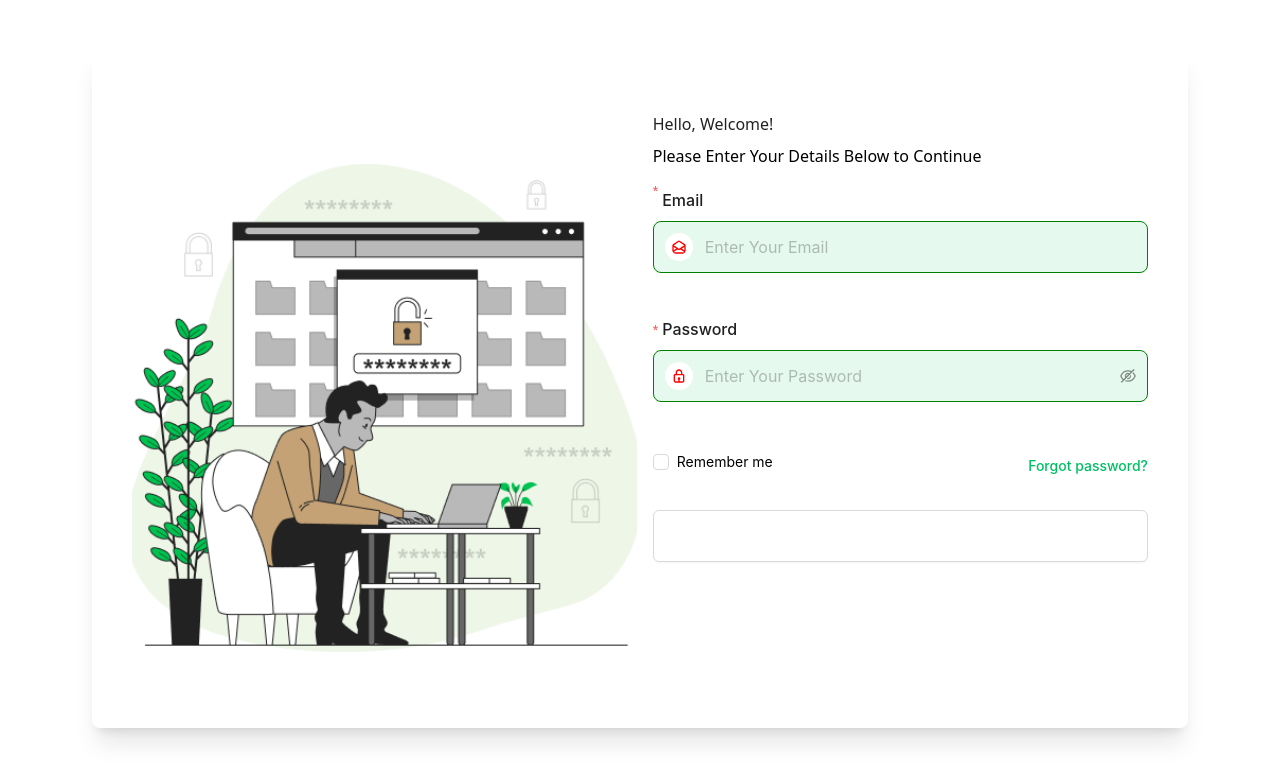
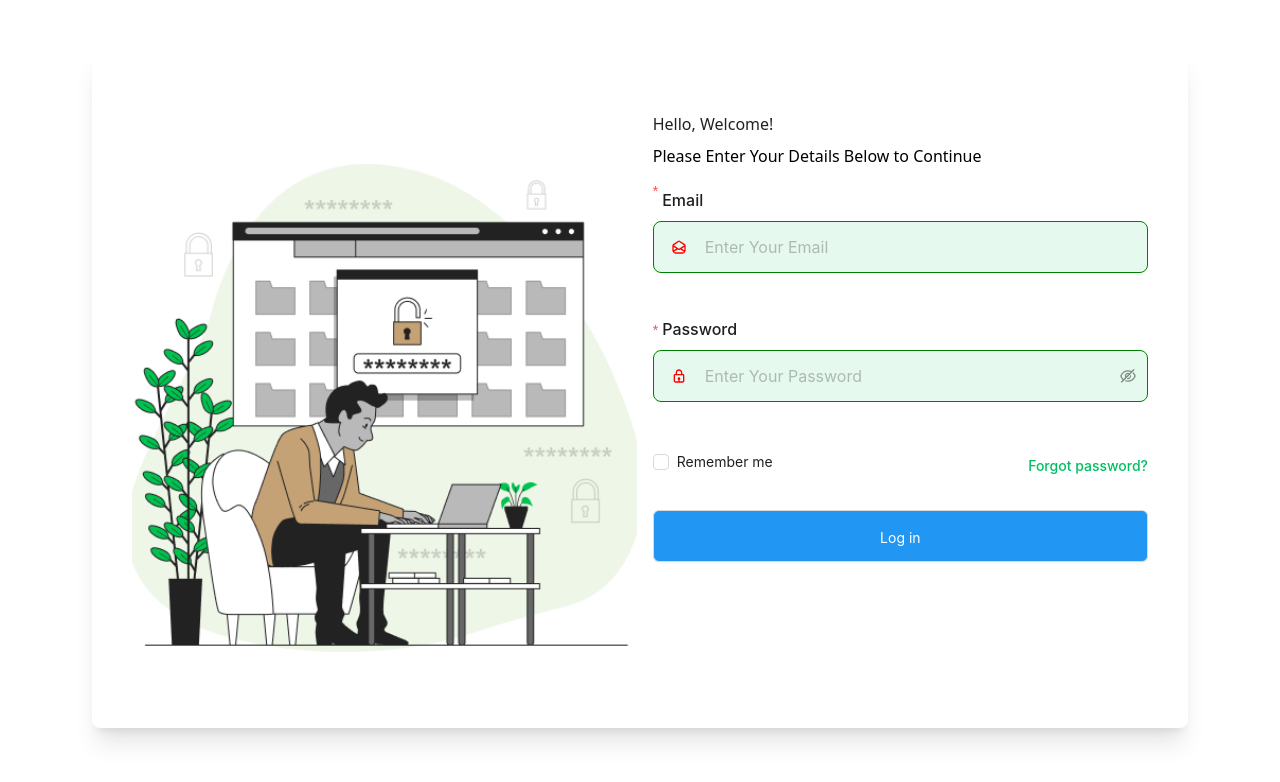
Before and after one commit to jahidkhandakar/Thera-Track-Dashboard, a React (Vite) app: page / in a window 1280 px wide. Shown: the top 782 px of the page. Built offline with nearby package versions, Linux system fonts and the light colour scheme.

Commit message:
design polish

```diff
--- a/package.json
+++ b/package.json
@@ -1,5 +1,5 @@
 {
-  "name": "Daily-aiDash",
+  "name": "theratrack-dashboard",
   "private": true,
   "version": "0.0.0",
   "type": "module",
--- a/src/auth/ForgotPassword.jsx
+++ b/src/auth/ForgotPassword.jsx
@@ -15,6 +15,7 @@ const ForgotPassword = () => {
 
   const handleForgotPassword = async(values) => {
     console.log("Received values:", values);
+    navigate(`/verifyotp?email=${values?.email}`);
     // navigate(`/verifyotp`);
     // try{
     //   const res = await forgotpassword(values).unwrap()
--- a/src/auth/Login.jsx
+++ b/src/auth/Login.jsx
@@ -130,7 +130,7 @@ const Login = () => {
                             {/* <p className='text-red-500 font-semibold'>{error}</p> */}
                             <Button
                                 htmlType="submit"
-                                className="block w-full h-[52px] px-2 py-4 mt-2 !text-white !bg-primaryBg"
+                                className="block w-full h-[52px] px-2 py-4 mt-2 !text-[#FFF] !bg-primaryBg"
                             >
                                 Log in
                             </Button>
--- a/src/auth/VerifyOtp.jsx
+++ b/src/auth/VerifyOtp.jsx
@@ -24,7 +24,7 @@ const VerifyOtp = () => {
 
     const sendOtp = async() => {
         console.log(otp);
-        // navigate(`/updatepassword`)
+        navigate(`/updatepassword`)
         // try{
         //     const res = await verifyOtp(verifyData).unwrap()
         //     if(res?.code == 200 ){
@@ -45,7 +45,7 @@ const VerifyOtp = () => {
 
     return (
         <div className='w-full max-w-[1296px] shadow-xl mt-12 sm:mt-24 mx-auto rounded-[8px] p-4 sm:p-10'>
-            <Toaster position='top-center' reverseOrder = {false} />
+            {/* <Toaster position='top-center' reverseOrder = {false} /> */}
 
             <div className="flex flex-col sm:flex-row md:justify-around justify-between items-center gap-4 sm:gap-10">
                 <div className='w-full sm:w-[480px] flex justify-center sm:justify-start'>
@@ -94,7 +94,7 @@ const VerifyOtp = () => {
                         {/* <p className="text-red-500 font-medium">{error}</p> */}
 
                         <Button  onClick={sendOtp}
-                         className="block w-full h-[52px] px-2 py-4 mt-2 !text-white !bg-primaryBg">
+                         className="block w-full h-[52px] px-2 py-4 mt-2 !text-[#FFFF] !bg-primaryBg">
                             Verify
                         </Button>
 
--- a/tailwind.config.js
+++ b/tailwind.config.js
@@ -6,10 +6,10 @@ export default {
   ],
   theme: {
     extend: {},
-    // colors: {
-    //   primaryBg: '#2196F3',
-    //   whiteText: '#FFFFFF',
-    // },
+    colors: {
+      primaryBg: '#2196F3',
+      whiteText: '#FFFFFF',
+    },
     fontSize : {
       'header': '32px'
     }
```
Also changed, not shown: 1 other file (tests, documents, lock files or other folders).
